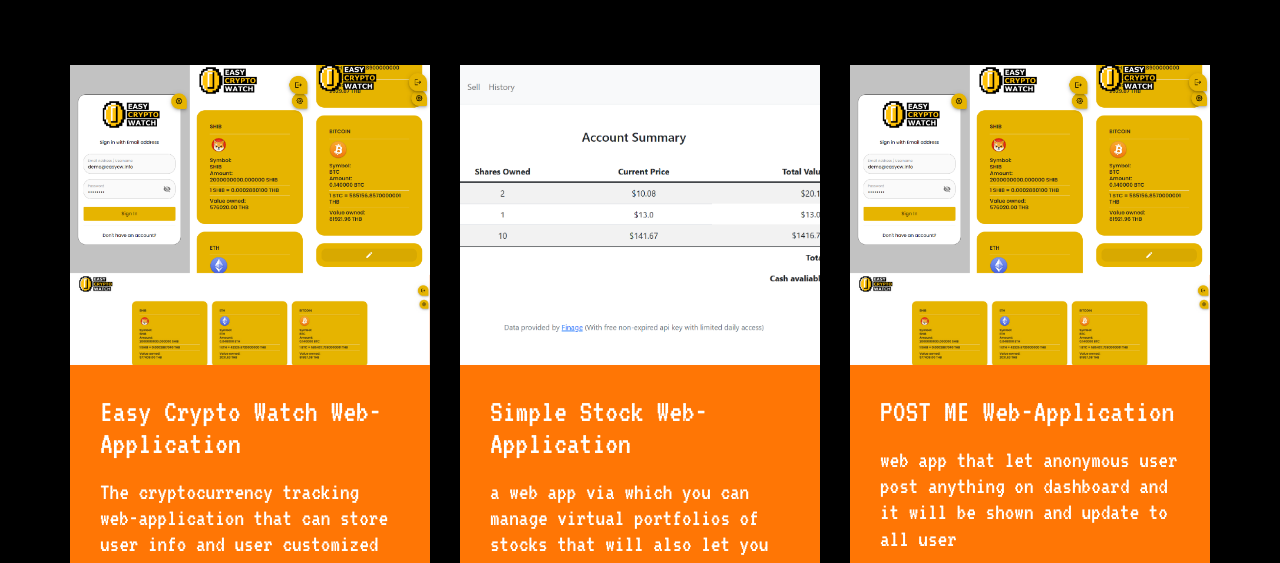
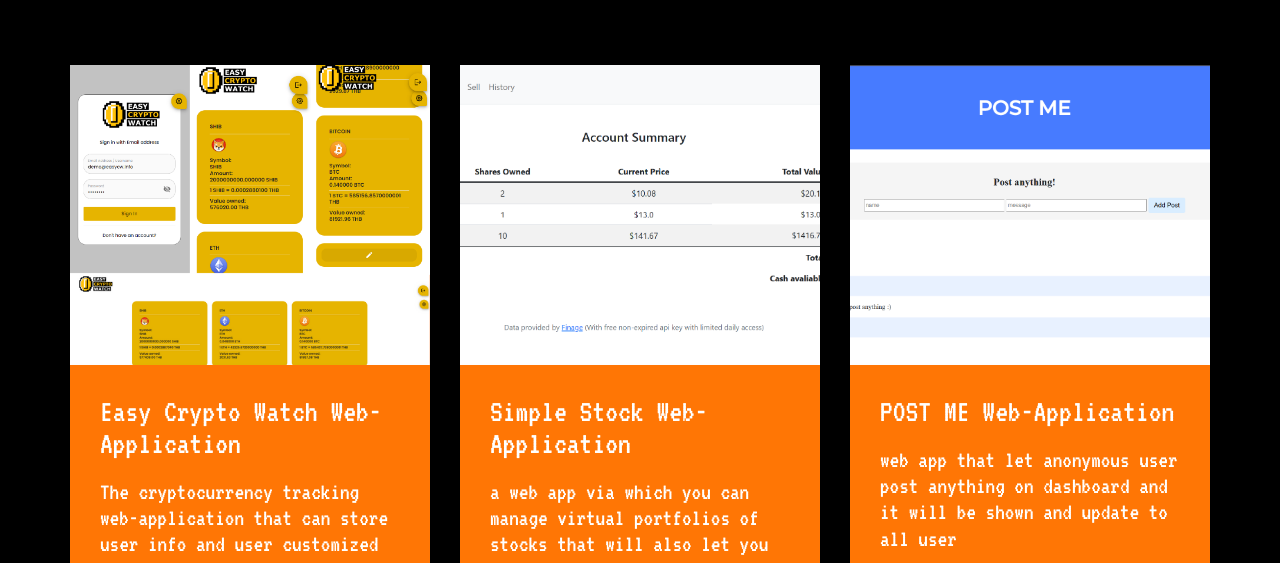
Before and after one commit to Devvianto605/devvianto605.github.io, a plain HTML site: page index.html in a window 1280 px wide. Shown: the part 1025-1588 px from the top of the page. Drawn offline with nearby package versions, Linux system fonts and the light colour scheme; some packages are replaced by stand-ins of ours; no server answers; files whose address does not match are found by name.

Commit message:
Minor fix

```diff
--- a/index.html
+++ b/index.html
@@ -152,7 +152,7 @@
 
 
 						<div class="fh5co-blog animate-box">
-							<a href="https://github.com/Devvianto605/post-me-app" class="blog-bg" style="background-image: url(images/ecwscr.png);"></a>
+							<a href="https://github.com/Devvianto605/post-me-app" class="blog-bg" style="background-image: url(images/pm.png);"></a>
 							<div class="blog-text">
 								<a href="https://github.com/Devvianto605/post-me-app">
 									<h2>POST ME
@@ -170,6 +170,8 @@
 
 
 					</div>
+				</div>
+					<div class="row">
 					<div class="col-md-4">
 
 
```
Also changed, not shown: images/pm.png (added).
